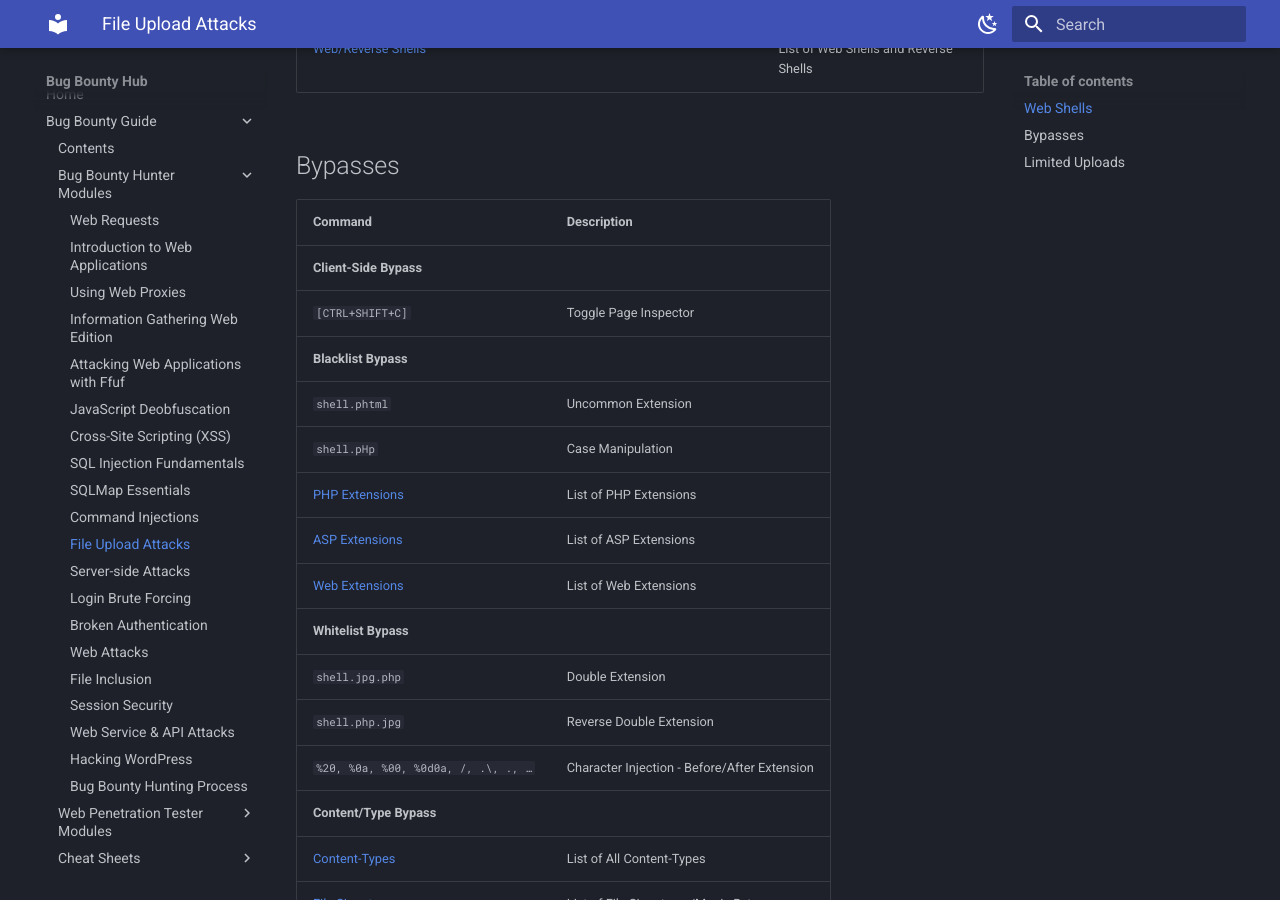
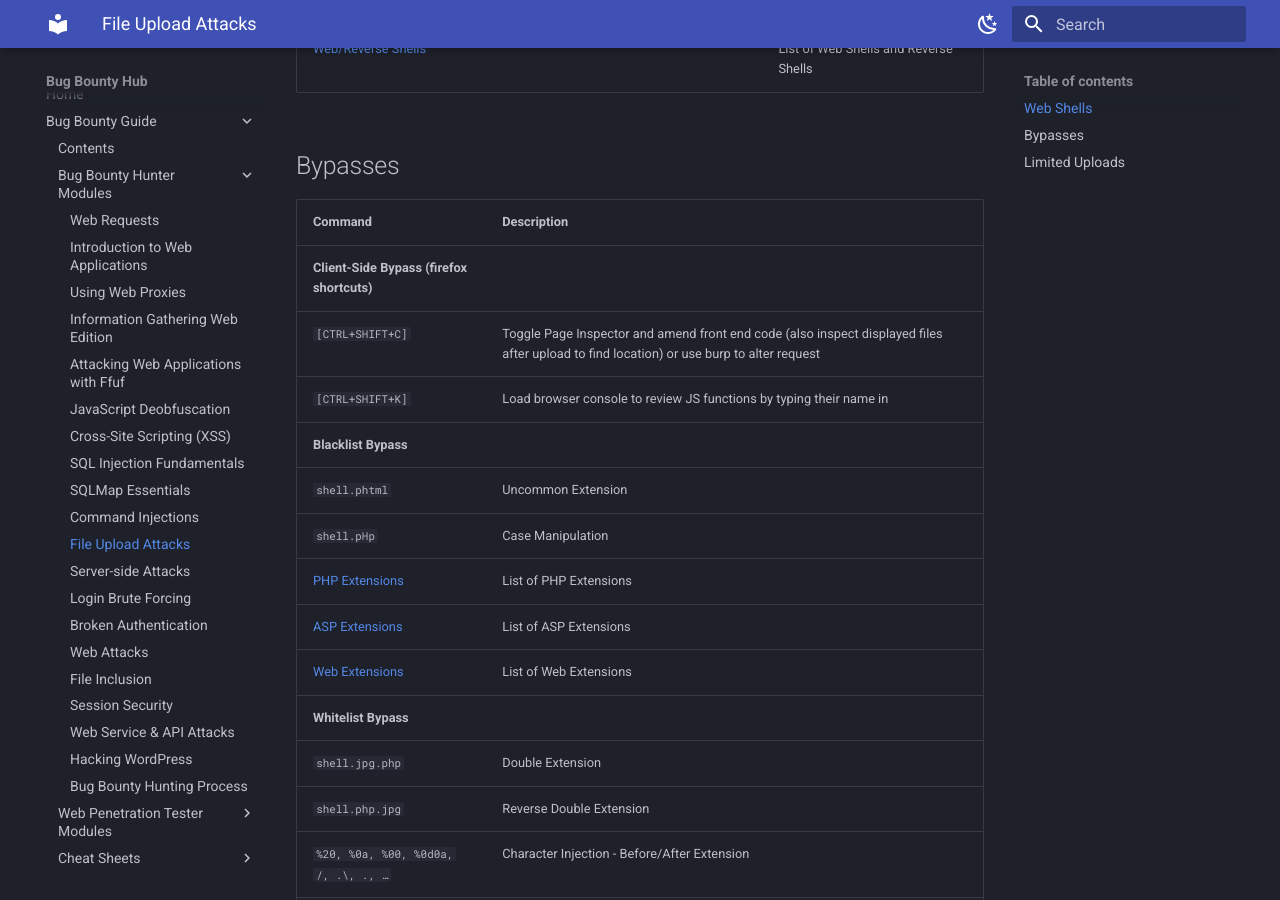
Before and after one commit to variable190/BugBounty, an MkDocs documentation site: the page built from docs/bug-bounty-guide/file-upload-attacks.md, in a window 1280 px wide and 900 px high, scrolled down 722 px. Built offline with MkDocs 1.6.1 and Material for MkDocs 9.7.7, drawn with Linux system fonts in a browser that asks for light colours.

Commit message:
update file upload attacks page

```diff
--- a/docs/bug-bounty-guide/file-upload-attacks.md
+++ b/docs/bug-bounty-guide/file-upload-attacks.md
@@ -21,8 +21,9 @@
 
 | Command | Description |
 |---------|-------------|
-| **Client-Side Bypass** | |
-| `[CTRL+SHIFT+C]` | Toggle Page Inspector |
+| **Client-Side Bypass (firefox shortcuts)** | |
+| `[CTRL+SHIFT+C]` | Toggle Page Inspector and amend front end code (also inspect displayed files after upload to find location) or use burp to alter request |
+| `[CTRL+SHIFT+K]` | Load browser console to review JS functions by typing their name in |
 | **Blacklist Bypass** | |
 | `shell.phtml` | Uncommon Extension |
 | `shell.pHp` | Case Manipulation |
```
